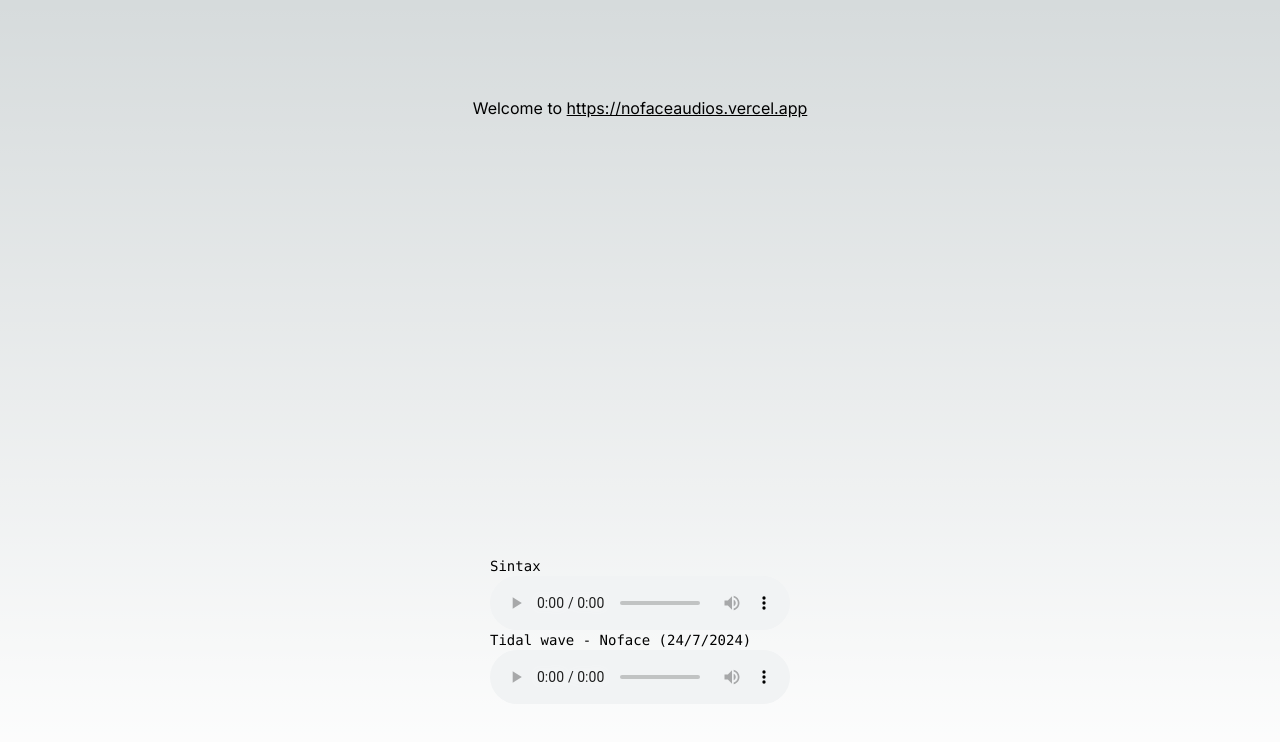
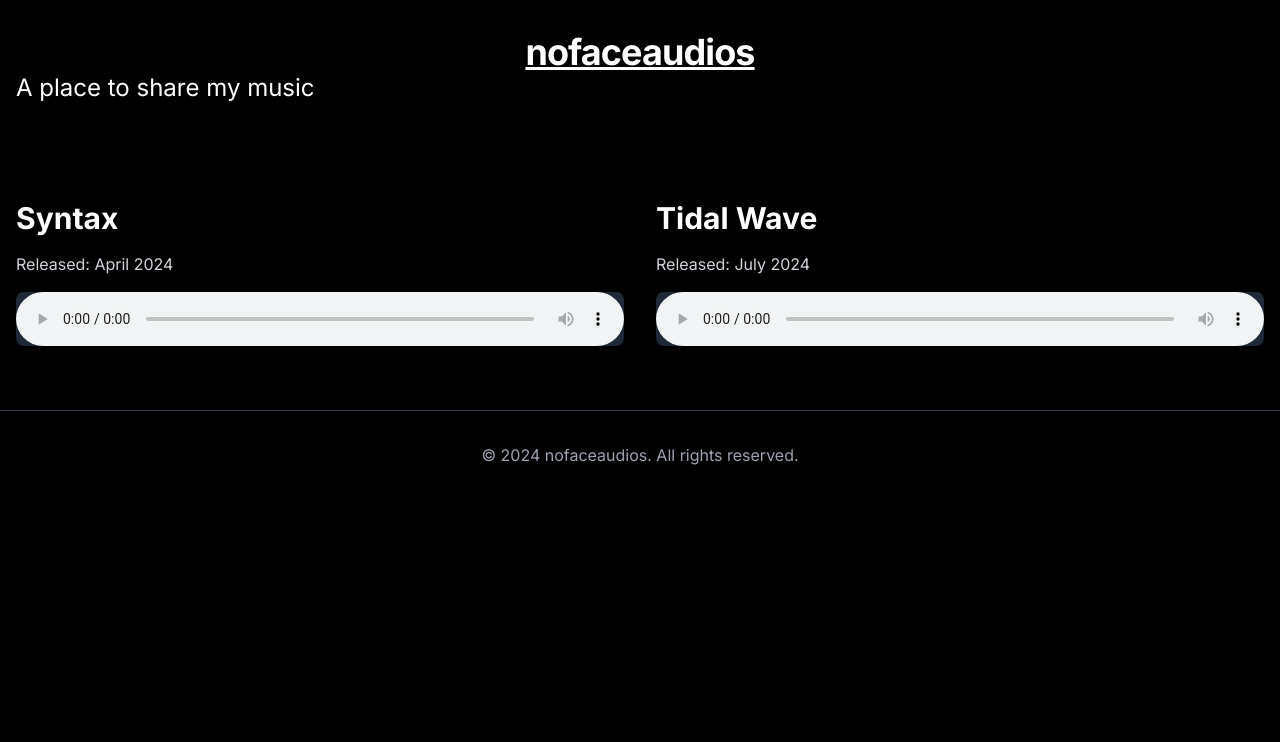
Before and after one commit to campbellgoe/nofaceaudios, a Next.js app: page / in a window 1280 px wide. Shown: the top 742 px of the page. Built offline with nearby package versions, Linux system fonts and the light colour scheme.

Commit message:
update layout

```diff
--- a/app/_components/audios.tsx
+++ b/app/_components/audios.tsx
@@ -2,35 +2,24 @@
 "use client";
 import React from 'react'
 
-function Audios() {
-  const AudiosData = [
-    {
-      label: 'Sintax',
-      src: '/SintaxMk2.wav'
-    },
-    {
-      label: 'Tidal wave - Noface (24/7/2024)',
-      src: '/Tidal_wave.coolbeat1-24-07-2024-1404.wav'
-    }
-  ]
-  const audioRefs = React.useRef<HTMLAudioElement[]>([]);
-  return (
-    <>
-      {AudiosData.map((audio, index) => <div key={audio.src} className="z-10 max-w-5xl w-full items-center justify-between font-mono text-sm lg:flex">
-        <label>{audio.label} <audio controls src={audio.src} onVolumeChange={(e: any) => {
+function Audio({ totalItemsLength, audioRefs, audio, index }: any) {
+ return <div>
+         <h2 className="text-3xl font-bold mb-4">{audio.label}</h2>
+         <p className="text-gray-300 mb-4">Released: {audio.releaseDate}</p>
+          <audio className="w-full rounded-lg bg-gray-800" controls src={audio.src} onVolumeChange={(e: any) => {
           // set all audios to the desired volume
-          audioRefs.current.forEach((audio, j) => {
+          audioRefs.current.forEach((audio: HTMLAudioElement, j: number) => {
             if(index !== j) audio.volume = e.target.volume
           })
         }} onPlay={() => {
           const audioEls = audioRefs.current
-          audioEls.forEach((el, j) => {
+          audioEls.forEach((el: HTMLAudioElement, j: number) => {
            if (index != j){
              el.pause();
            }
           })
         }} onEnded={(event: any) => {
-          if (index + 1 < AudiosData.length) {
+          if (index + 1 < totalItemsLength) {
             const node = audioRefs.current?.[index + 1]
             if (node) {
               node.currentTime = 0;
@@ -39,9 +28,42 @@ function Audios() {
           }
         }} ref={node => {
           if (node) audioRefs.current[index] = node
-        }} /></label>
-      </div>)}
-    </>)
+        }} />
+      </div>
+}
+
+function Audios() {
+  const AudiosData = [
+    {
+      label: 'Syntax',
+      src: '/SintaxMk2.wav',
+      releaseDate: 'April 2024'
+    },
+    {
+      label: 'Tidal Wave',
+      src: '/Tidal_wave.coolbeat1-24-07-2024-1404.wav',
+      releaseDate: 'July 2024'
+    }
+  ]
+  const audioRefs = React.useRef<HTMLAudioElement[]>([]);
+  return (
+    <section className="py-16">
+          <div className="container mx-auto px-4">
+            <div className="grid grid-cols-1 md:grid-cols-2 gap-8">
+
+              {/* <div>
+                <h2 className="text-3xl font-bold mb-4">Tidal Wave</h2>
+                <p className="text-gray-300 mb-4">Released: June 1, 2023</p>
+                <audio controls src="/placeholder-audio.mp3" className="w-full rounded-lg bg-gray-800">
+                  Your browser does not support the audio element.
+                </audio>
+              </div> */}
+      {AudiosData.map((audio, index) => <Audio key={audio.src} totalItemsLength={AudiosData.length} audioRefs={audioRefs} audio={audio} index={index} />)}
+
+      </div>
+      </div>
+        </section>
+  )
   }
 
 export default Audios
--- a/app/page.tsx
+++ b/app/page.tsx
@@ -5,12 +5,19 @@ import Audios from "./_components/audios";
 
 export default function Home() {
   return (
-    <main className="flex min-h-screen flex-col items-center justify-between p-24">
-      <h1>Welcome to <Link className="underline" href="https://nofaceaudios.vercel.app">{"https://nofaceaudios.vercel.app"}</Link></h1>
-      {/* <h2></h2> */}
-      <div>
-        <Audios />
-      </div>
-    </main>
+    <div className="min-h-screen bg-black text-white">
+      <header className="py-8">
+        <div className="container mx-auto px-4">
+          <h1 className="text-4xl font-bold tracking-tight text-center"><Link className="underline" href="https://nofaceaudios.vercel.app">nofaceaudios</Link></h1>
+          <p className="text-2xl font-normal text-muted-background">A place to share my music</p>
+        </div>
+      </header>
+    <Audios />
+    <footer className="py-8 border-t border-gray-700">
+    <div className="container mx-auto px-4 text-center text-gray-400">
+      &copy; 2024 nofaceaudios. All rights reserved.
+    </div>
+  </footer>
+  </div>
   );
 }
```
